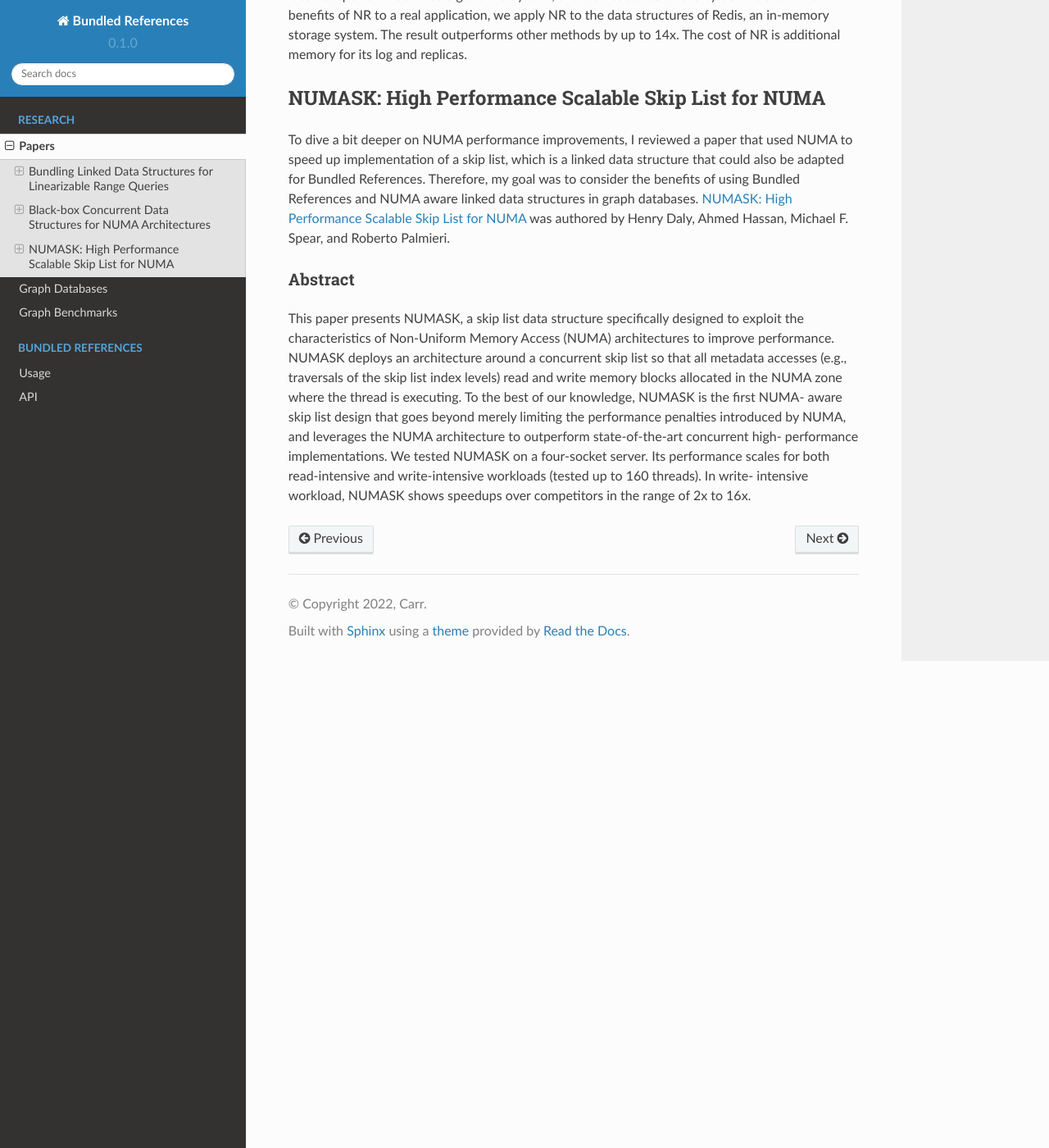
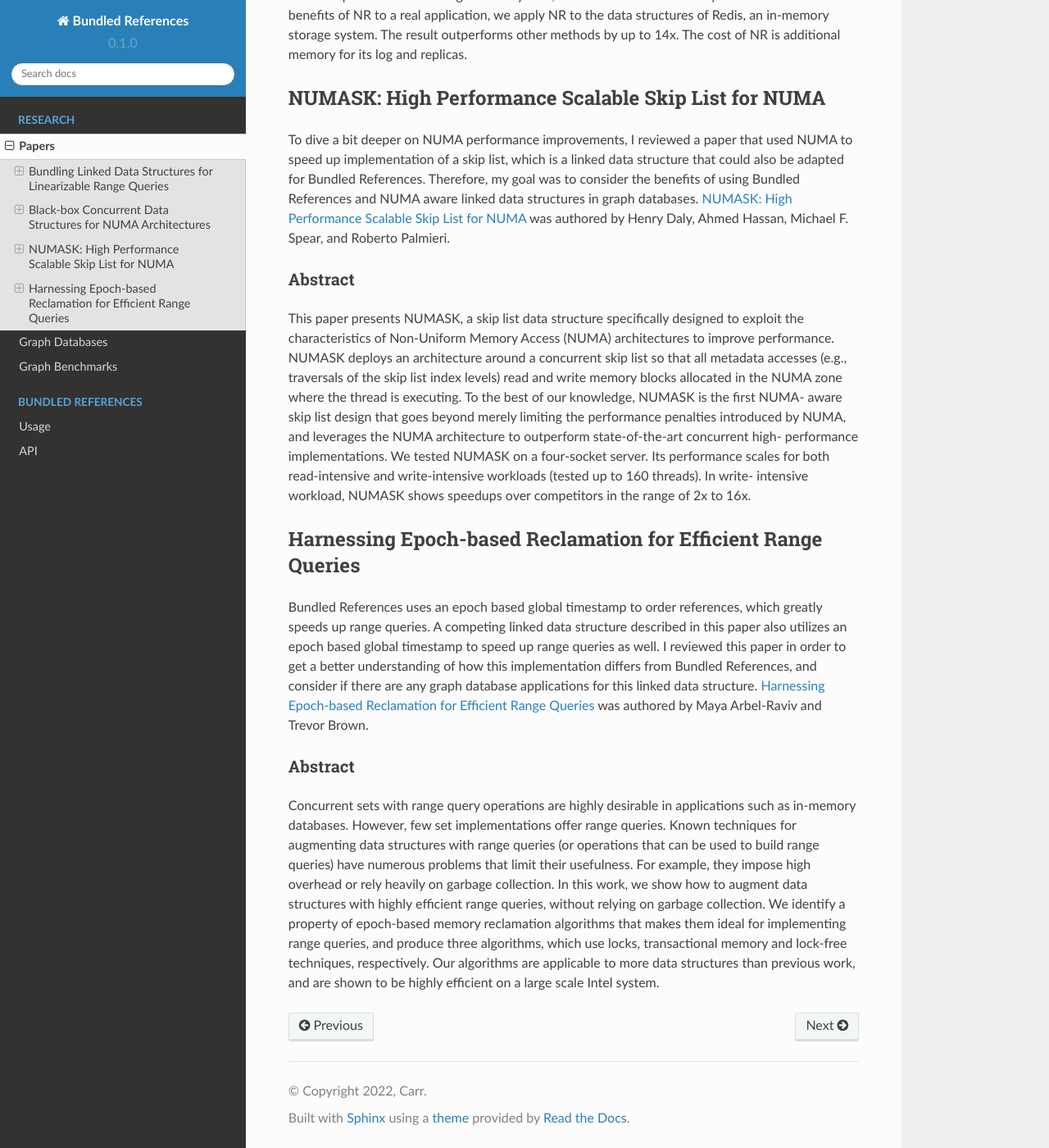
Before and after one commit to JAlexanderCarr/bundledrefs, a Sphinx documentation site: the page built from docs/source/research/papers.rst, in a window 1280 px wide and 1400 px high, scrolled down 1269 px. Shown: the whole window at 82% size. Built offline with Sphinx 7.4.7 and the Read the Docs theme 2.0.0, drawn with Linux system fonts in a browser that asks for light colours.

Commit message:
Added a paper

```diff
--- a/docs/source/research/papers.rst
+++ b/docs/source/research/papers.rst
@@ -93,3 +93,37 @@ NUMA, and leverages the NUMA architecture to outperform state-of-the-art concurr
 performance implementations. We tested NUMASK on a four-socket server. Its performance
 scales for both read-intensive and write-intensive workloads (tested up to 160 threads). In write-
 intensive workload, NUMASK shows speedups over competitors in the range of 2x to 16x.
+
+Harnessing Epoch-based Reclamation for Efficient Range Queries
+==============================================================
+
+Bundled References uses an epoch based global timestamp to order
+references, which greatly speeds up range queries.  A competing
+linked data structure described in this paper also utilizes an
+epoch based global timestamp to speed up range queries as well.
+I reviewed this paper in order to get a better understanding of
+how this implementation differs from Bundled References, and
+consider if there are any graph database applications for this
+linked data structure.  `Harnessing Epoch-based Reclamation for
+Efficient Range Queries`_ was authored by Maya Arbel-Raviv and
+Trevor Brown.
+
+.. _Harnessing Epoch-based Reclamation for Efficient Range Queries: https://dl.acm.org/doi/pdf/10.1145/3200691.3178489
+
+Abstract
+--------
+
+Concurrent sets with range query operations are highly desirable
+in applications such as in-memory databases. However, few set
+implementations offer range queries. Known techniques for augmenting
+data structures with range queries (or operations that can be used
+to build range queries) have numerous problems that limit their
+usefulness. For example, they impose high overhead or rely heavily
+on garbage collection. In this work, we show how to augment data
+structures with highly efficient range queries, without relying
+on garbage collection. We identify a property of epoch-based memory
+reclamation algorithms that makes them ideal for implementing range
+queries, and produce three algorithms, which use locks, transactional
+memory and lock-free techniques, respectively. Our algorithms are
+applicable to more data structures than previous work, and are
+shown to be highly efficient on a large scale Intel system.
```
